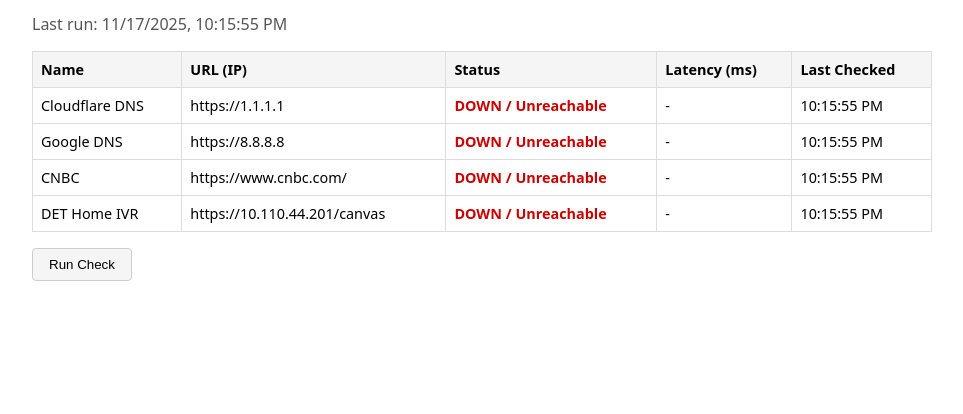
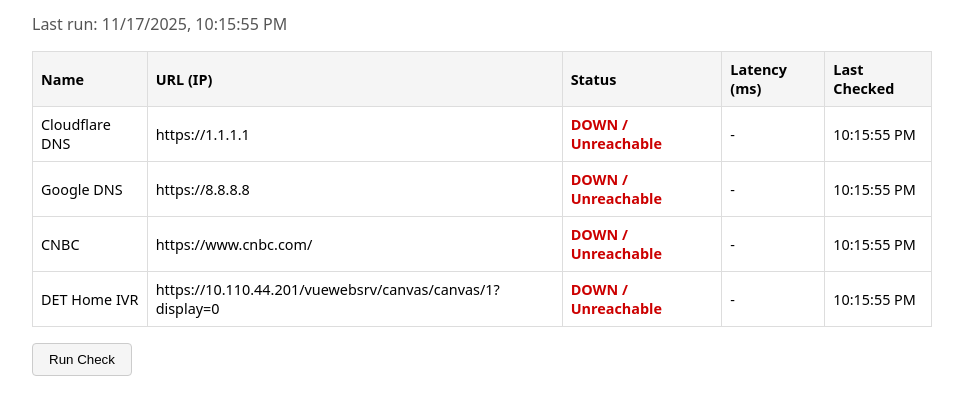
Before and after one commit to tiagof201/Ping-Page-Public, a plain HTML site: page index.html in a window 1280 px wide. Shown: the part 108-522 px from the top of the page, without its empty margins (158-1121 px from the left). Drawn offline with Linux system fonts and the light colour scheme; no server answers.

Commit message:
Update index.html

```diff
--- a/index.html
+++ b/index.html
@@ -84,7 +84,7 @@
       { name: "Cloudflare DNS", url: "https://1.1.1.1" },
       { name: "Google DNS", url: "https://8.8.8.8" },
       { name: "CNBC", url: "https://www.cnbc.com/" },
-      { name: "DET Home IVR", url: "https://10.110.44.201/canvas" },
+      { name: "DET Home IVR", url: "https://10.110.44.201/vuewebsrv/canvas/canvas/1?display=0" },
       // Add more:
       // { name: "My Server", url: "https://123.123.123.123" },
     ];
```
